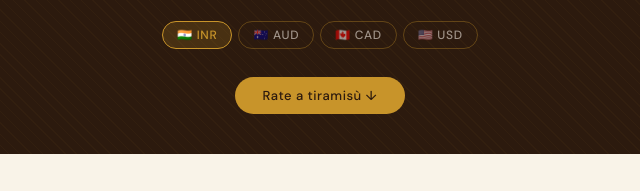
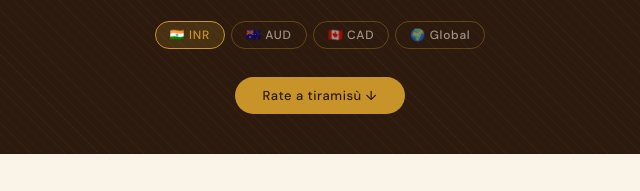
Before and after one commit to krishna7206/Tiramisu_Rating_App, a plain HTML site: page index.html in a window 1280 px wide. Both pictures are taken after a click on the button "🇮🇳 INR". Shown: the part 402-593 px from the top of the page, 320-960 px from the left. Drawn offline with nearby package versions, Linux system fonts and the light colour scheme; no server answers; a web font is replaced by a local one.

Commit message:
Replace USD with Global currency option

```diff
--- a/index.html
+++ b/index.html
@@ -298,7 +298,7 @@
     <button class="currency-btn" data-currency="INR" data-symbol="₹" data-flag="🇮🇳">🇮🇳 INR</button>
     <button class="currency-btn" data-currency="AUD" data-symbol="A$" data-flag="🇦🇺">🇦🇺 AUD</button>
     <button class="currency-btn" data-currency="CAD" data-symbol="CA$" data-flag="🇨🇦">🇨🇦 CAD</button>
-    <button class="currency-btn" data-currency="USD" data-symbol="$" data-flag="🇺🇸">🇺🇸 USD</button>
+    <button class="currency-btn" data-currency="GLOBAL" data-symbol="" data-flag="🌍">🌍 Global</button>
   </div>
   <div class="header-cta"><a href="#rate">Rate a tiramisù ↓</a></div>
 </header>
@@ -438,13 +438,13 @@
 
   /* ── Currency & Exchange Rates ── */
   const CURRENCIES = {
-    INR: { symbol: '₹',   label: 'INR', decimals: 0, city: 'Bengaluru' },
-    AUD: { symbol: 'A$',  label: 'AUD', decimals: 2, city: 'Sydney'    },
-    CAD: { symbol: 'CA$', label: 'CAD', decimals: 2, city: 'Toronto'   },
-    USD: { symbol: '$',   label: 'USD', decimals: 2, city: 'Undecided'    },
+    INR:    { symbol: '₹',   label: 'INR',    decimals: 0, city: 'Bengaluru' },
+    AUD:    { symbol: 'A$',  label: 'AUD',    decimals: 2, city: 'Sydney'    },
+    CAD:    { symbol: 'CA$', label: 'CAD',    decimals: 2, city: 'Toronto'   },
+    GLOBAL: { symbol: '₹',   label: 'Global', decimals: 0, city: 'Global'    },
   };
 
-  let activeCurrency = localStorage.getItem('tiramisu_currency') || 'INR';
+  let activeCurrency = ['INR','AUD','CAD','GLOBAL'].includes(localStorage.getItem('tiramisu_currency')) ? localStorage.getItem('tiramisu_currency') : 'INR';
   let fxRates = { INR: 1 }; /* rates relative to INR, populated on boot */
   let fxLoaded = false;
 
@@ -453,13 +453,13 @@
       /* Free tier — no API key required, based on INR */
       const res  = await fetch('https://api.exchangerate-api.com/v4/latest/INR');
       const data = await res.json();
-      fxRates  = data.rates; /* { AUD: 0.018, CAD: 0.016, USD: 0.012, INR: 1, ... } */
+      fxRates  = data.rates;
       fxLoaded = true;
       /* Re-render now that we have real rates */
       render();
     } catch(err) {
       /* Fallback hardcoded rates if API is unavailable */
-      fxRates  = { INR: 1, AUD: 0.018, CAD: 0.016, USD: 0.012 };
+      fxRates  = { INR: 1, AUD: 0.018, CAD: 0.016, GLOBAL: 1 };
       fxLoaded = true;
       render();
     }
@@ -498,7 +498,7 @@
         document.getElementById('price-symbol').textContent = CURRENCIES[activeCurrency].symbol;
         updateHeaderCity();
         /* sync city form dropdown to match selected currency */
-        const currencyToCity = { INR: 'Bengaluru', AUD: 'Sydney', CAD: 'Toronto', USD: 'Bengaluru' };
+        const currencyToCity = { INR: 'Bengaluru', AUD: 'Sydney', CAD: 'Toronto', GLOBAL: 'Bengaluru' };
         const cityEl = document.getElementById('f-city');
         if (cityEl) cityEl.value = currencyToCity[activeCurrency];
         render();
@@ -528,9 +528,7 @@
 
   function sortedEntries() {
     const { city } = CURRENCIES[activeCurrency];
-    const filtered = city === 'Global'
-      ? [...entries]
-      : entries.filter(e => e.city === city);
+    const filtered = city === 'Global' ? [...entries] : entries.filter(e => e.city === city);
     if (currentSort === 'rating')  return filtered.sort((a,b) => b.rating - a.rating);
     if (currentSort === 'recent')  return filtered.sort((a,b) => new Date(b.created_at) - new Date(a.created_at));
     if (currentSort === 'reviews') return filtered.sort((a,b) => (b.review_count||1) - (a.review_count||1));
@@ -542,7 +540,7 @@
     const list   = document.getElementById('cards-list');
     const sorted = sortedEntries();
     const { city } = CURRENCIES[activeCurrency];
-    const cityLabel = city === 'Global' ? 'everywhere' : city;
+    const cityLabel = city === 'Global' ? 'all cities' : city;
 
     document.getElementById('stat-places').textContent  = sorted.length;
     document.getElementById('place-count').textContent  = `${sorted.length} place${sorted.length !== 1 ? 's' : ''} in ${cityLabel}`;
@@ -732,7 +730,7 @@
   });
 
   /* ── City → Currency auto-select ── */
-  const CITY_CURRENCY = { Bengaluru: 'INR', Sydney: 'AUD', Toronto: 'CAD' };
+  const CITY_CURRENCY = { Bengaluru: 'INR', Sydney: 'AUD', Toronto: 'CAD', Global: 'GLOBAL' };
   document.getElementById('f-city').addEventListener('change', e => {
     const mapped = CITY_CURRENCY[e.target.value];
     if (!mapped) return;
```
